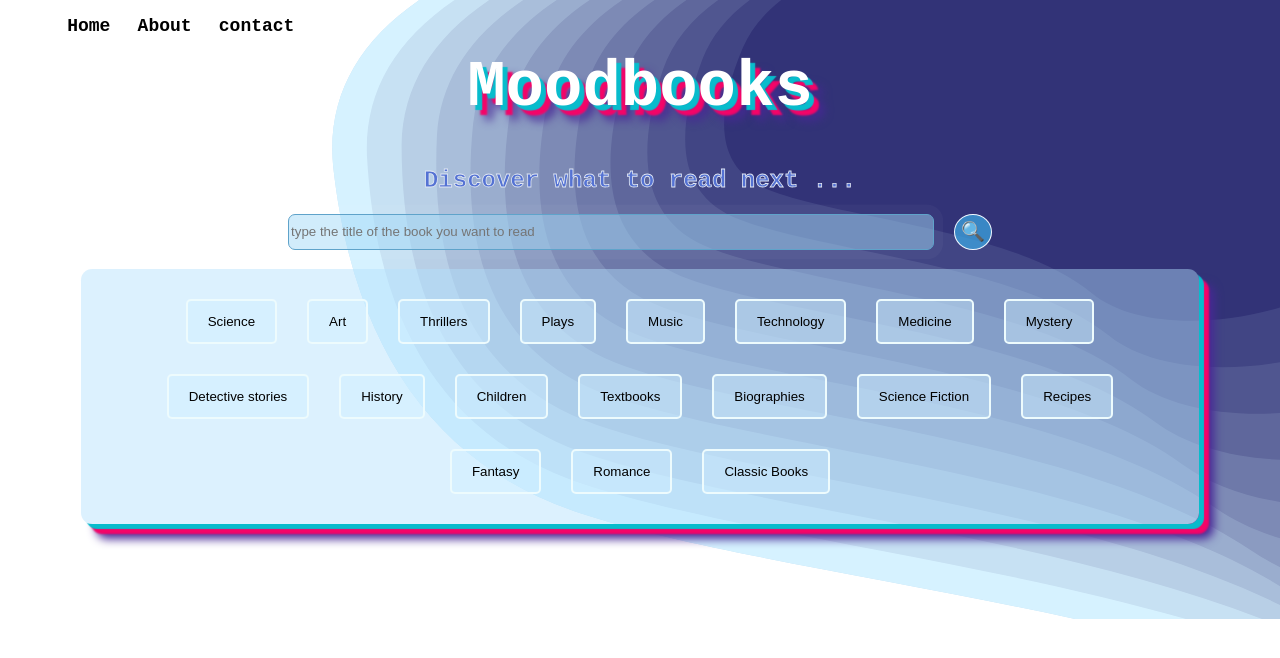
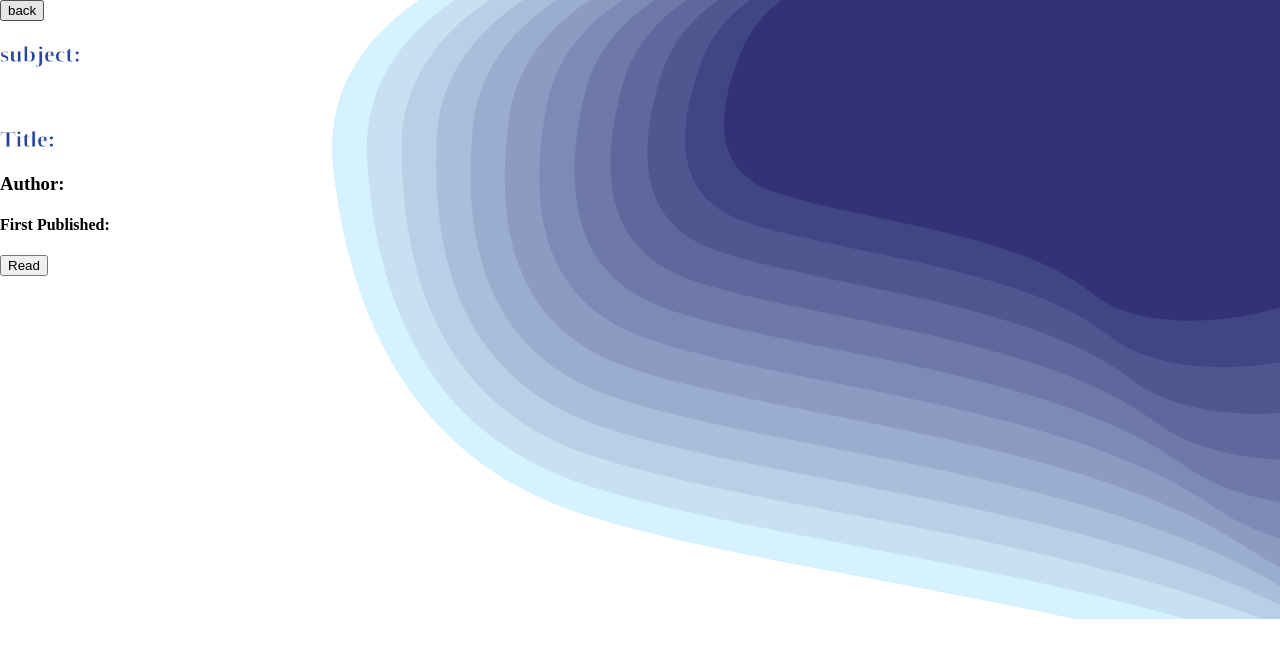
Before and after one commit to stev-dev/moodbooks-reactjs, a React (Create React App) app: page /book in a window 1280 px wide. Shown: the top 658 px of the page. Built offline with nearby package versions, Linux system fonts and the light colour scheme.

Commit message:
basic config for routing and addition of the home and book route :dizzy: :zap:

```diff
--- a/package.json
+++ b/package.json
@@ -8,6 +8,7 @@
     "@testing-library/user-event": "^12.8.3",
     "react": "^17.0.2",
     "react-dom": "^17.0.2",
+    "react-router-dom": "^5.2.0",
     "react-scripts": "4.0.3",
     "web-vitals": "^1.1.2"
   },
--- a/src/App.js
+++ b/src/App.js
@@ -1,13 +1,18 @@
 import './App.css';
+import Home from './components/Home';
 import Navbar from './components/navbar';
-import JumboSection from './components/jumboSection';
-import BookTags from './components/bookTags';
-import React from 'react';
-import {useState, useEffect} from 'react'
+import SingleBook from './components/singleBook';
+import {React, useState, useEffect} from 'react';
+import {Link, Route, BrowserRouter as Router} from 'react-router-dom'
 
 
 function App() {
-  const [bookTitle, setBookTitle] = useState()
+  const [booktitle, setBooktitle] =useState()
+  const [bookAuthor, setBookAuthor] =useState()
+  const [firstPublishYear, setFirstPublishYear] =useState()
+  const [subject, setSubject] =useState()
+  const [bookIsbn, setBookIsbn] =useState()
+  const [bookeditionKey, setBookeditionKey] =useState()
 
   const makeQueryCallable = query => query.trim().split(" ").join("+")
 
@@ -15,11 +20,19 @@ function App() {
     const searchBar = document.getElementById("query-area")
     const searchValue = makeQueryCallable(searchBar.value)
     fetch("http://openlibrary.org/search.json?q="+searchValue)
-    .then(response => response.json()).then(data=> setBookTitle(data.docs[0].title))
+    .then(response => response.json()).then(data=> {
+      setBooktitle(data.docs[0].title)
+      setBookAuthor(data.docs[0].author_name[0])
+      setFirstPublishYear(data.docs[0].first_publish_year)
+      setSubject(data.docs[0].subject[0])
+      setBookIsbn(data.docs[0].isbn[0])
+      setBookeditionKey(data.docs[0].cover_edition_key)
+      console.log(booktitle)
+    })
     searchBar.value = ""
   }
 
-
+  /*
   useEffect(() => {
     const listener = e => {
       if (e.code === "Enter" || e.code === "NumpadEnter") {
@@ -27,19 +40,35 @@ function App() {
         goSearch()
       }
     }
-
     document.getElementById("query-area").addEventListener("keydown", listener);
     return () => {
       document.removeEventListener("keydown", listener);
     };
   }, []);
+  const listener = e => {
+    if (e.code === "Enter" || e.code === "NumpadEnter") {
+      e.preventDefault();
+      goSearch()
+    }
+  }
+  const queryEvent = document.getElementById("query-area")
+  if(queryEvent){
+    queryEvent.addEventListener("keydown", listener);
+  }
+  */
 
   return (
-    <>
-      <Navbar/>
-      <JumboSection title={bookTitle} search={goSearch}/>
-      <BookTags/>
-    </>
+    <div>
+      <Router>
+        <Route exact path="/" component ={()=><Home search = {goSearch}/>}/>
+        <Route path="/book" component={()=><SingleBook title ={booktitle}
+        author = {bookAuthor}
+        publishYear = {firstPublishYear}
+        subject = {subject}
+        isbn = {bookIsbn}
+        editionKey = {bookeditionKey}/>}/>
+      </Router>
+    </div>
   );
 }
 
--- /dev/null
+++ b/src/components/Home.jsx
@@ -0,0 +1,14 @@
+import React from 'react'
+import Navbar from './navbar'
+import JumboSection from './jumboSection'
+import BookTags from './bookTags'
+
+export default function Home(props) {
+    return (
+        <div>
+            <Navbar/>
+            <JumboSection search={props.search}/>
+            <BookTags/>
+        </div>
+    )
+}
--- a/src/components/jumboSection.jsx
+++ b/src/components/jumboSection.jsx
@@ -11,7 +11,6 @@ export default function JumboSection(props) {
                 placeholder="type the title of the book you want to read"/>
                 <button id="submit" onClick={props.search}>&#x1f50D;</button>
             </div>
-            <h3>{props.title}</h3>
         </div>
     )
 }
--- /dev/null
+++ b/src/components/singleBook.jsx
@@ -0,0 +1,23 @@
+import React from 'react'
+
+export default function SingleBook(props) {
+    return (
+        <div>
+            <header className="headerItems">
+                <a href="./" className="backLink">
+                    <button className="backBtn">
+                        <div className="arrow-left"></div>back
+                    </button>
+                </a>
+            </header>
+            <h2>subject: <span id="subject"></span></h2>
+            <div id="booksContainer">
+                <img id="coverImg"/>
+                <h2 id="title">Title: {props.title}</h2>
+                <h3 id="author">Author: {props.author}</h3>
+                <h4 id="firstPublished">First Published: {props.publishYear}</h4>
+                <a id="bookKey" target="alt"><button id="readBtn">Read</button></a>
+            </div>
+        </div>
+    )
+}
```
Also changed, not shown: 1 other file (tests, documents, lock files or other folders).
